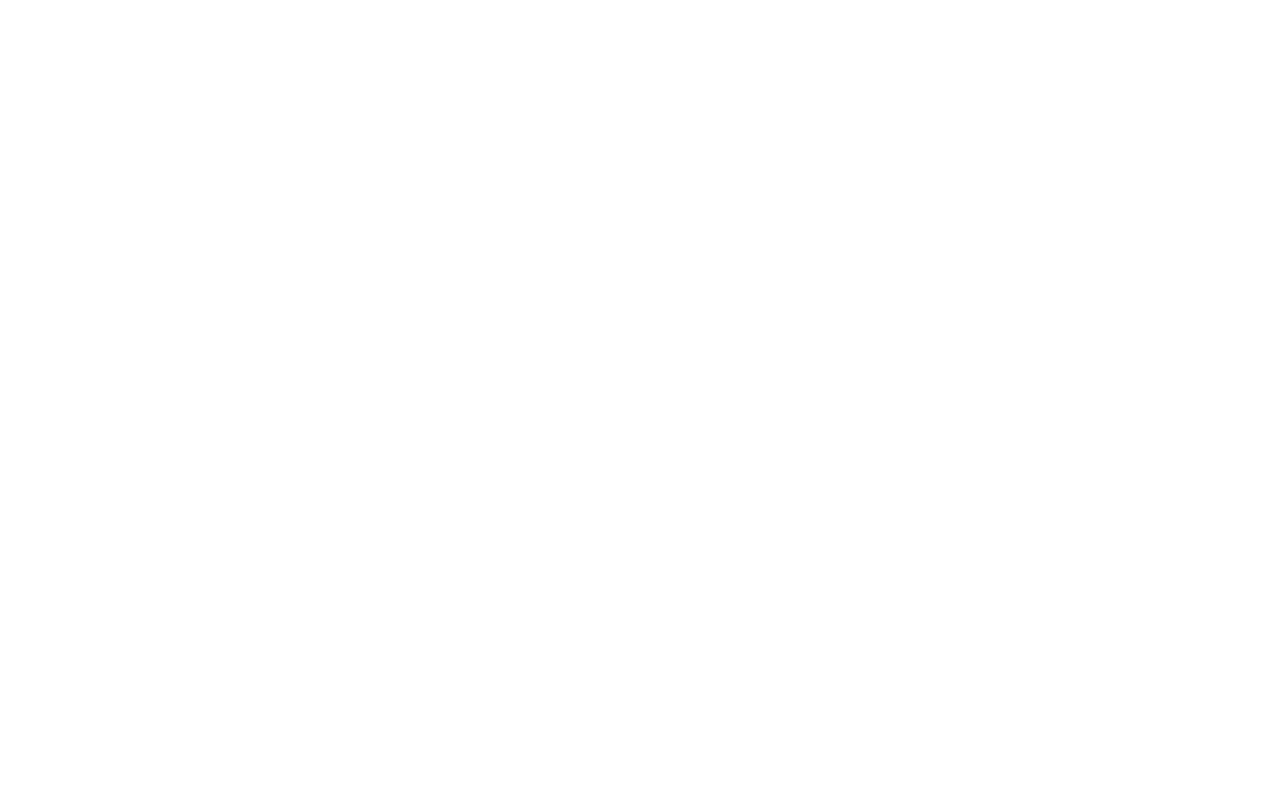
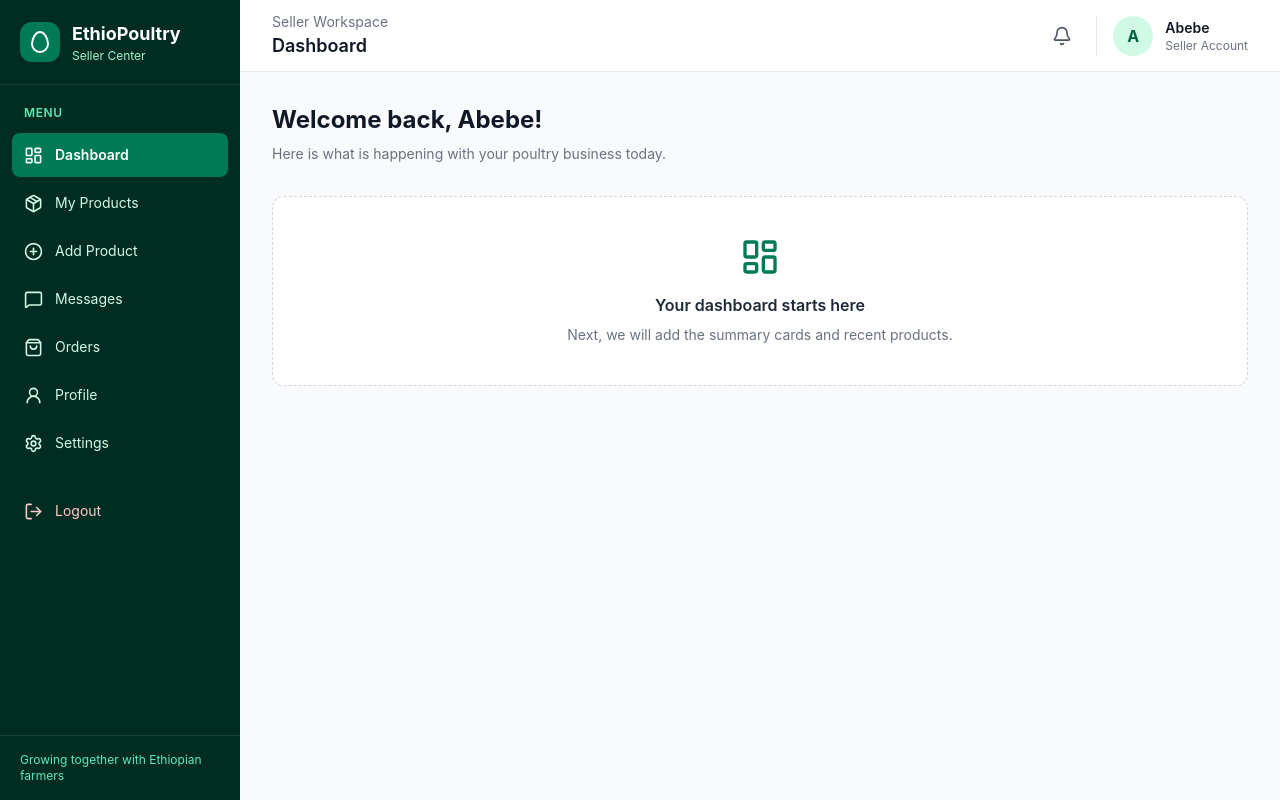
Before and after one commit to mega-gech/EthioPoultry, a React (Vite) app in the folder client/: page /seller/dashboard in a window 1280 px wide. Before the commit this address had no page. Built offline with nearby package versions, Linux system fonts and the light colour scheme.

Commit message:
add seller dashboard

```diff
--- a/client/src/App.tsx
+++ b/client/src/App.tsx
@@ -10,6 +10,7 @@
 import BuyerOrders from './pages/buyerProfile/BuyerOrders';
 import BuyerFavorites from './pages/buyerProfile/BuyerFavorites';
 import BuyerSettings from './pages/buyerProfile/BuyerSettings';
+import SellerDashboard from "./pages/SellerDashboard/SellerDashboard";
 
 function App() {
   return (
@@ -26,6 +27,7 @@
         <Route path="/buyer/orders" element={<BuyerOrders />} />
         <Route path='/buyer/favorites' element={<BuyerFavorites/>} />
         <Route path='/buyer/settings' element={<BuyerSettings />} />
+        <Route  path="/seller/dashboard"  element={<SellerDashboard />} />
       </Routes>
 
     </Router>
--- /dev/null
+++ b/client/src/pages/SellerDashboard/SellerDashboard.tsx
@@ -0,0 +1,161 @@
+
+import {
+  LayoutDashboard,
+  Package,
+  PlusCircle,
+  MessageSquare,
+  ShoppingBag,
+  UserRound,
+  Settings,
+  LogOut,
+  Egg,
+  Menu,
+  Bell,
+} from "lucide-react";
+
+const navigation = [
+  { name: "Dashboard", icon: LayoutDashboard, href: "/seller/dashboard" },
+  { name: "My Products", icon: Package, href: "/seller/products" },
+  { name: "Add Product", icon: PlusCircle, href: "/seller/products/add" },
+  { name: "Messages", icon: MessageSquare, href: "/seller/messages" },
+  { name: "Orders", icon: ShoppingBag, href: "/seller/orders" },
+  { name: "Profile", icon: UserRound, href: "/seller/profile" },
+  { name: "Settings", icon: Settings, href: "/seller/settings" },
+];
+
+export default function SellerDashboard() {
+  return (
+    <div className="min-h-screen bg-gray-50 md:flex">
+      {/* Sidebar */}
+      <aside className="flex w-full flex-col bg-emerald-950 text-white md:min-h-screen md:w-60 md:shrink-0">
+        {/* Logo */}
+        <div className="flex items-center gap-3 border-b border-white/10 px-5 py-5">
+          <div className="flex h-10 w-10 items-center justify-center rounded-xl bg-emerald-700">
+            <Egg size={24} />
+          </div>
+
+          <div>
+            <h1 className="text-lg font-bold">EthioPoultry</h1>
+            <p className="text-xs text-emerald-200">
+              Seller Center
+            </p>
+          </div>
+        </div>
+
+        {/* Navigation */}
+        <nav className="flex-1 space-y-1 px-3 py-5">
+          <p className="mb-3 px-3 text-xs font-semibold uppercase tracking-wider text-emerald-300">
+            Menu
+          </p>
+
+          {navigation.map((item) => {
+            const Icon = item.icon;
+            const isActive = item.name === "Dashboard";
+
+            return (
+              <a
+                key={item.name}
+                href={item.href}
+                className={`flex items-center gap-3 rounded-lg px-3 py-3 text-sm transition ${
+                  isActive
+                    ? "bg-emerald-700 font-semibold text-white"
+                    : "text-emerald-100 hover:bg-emerald-900"
+                }`}
+              >
+                <Icon size={19} />
+                <span>{item.name}</span>
+              </a>
+            );
+          })}
+
+          {/* Logout */}
+          <div className="pt-5">
+            <button
+              type="button"
+              onClick={() => {
+                localStorage.removeItem("token");
+                window.location.href = "/login";
+              }}
+              className="flex w-full items-center gap-3 rounded-lg px-3 py-3 text-sm text-red-200 transition hover:bg-red-500/10 hover:text-red-100"
+            >
+              <LogOut size={19} />
+              <span>Logout</span>
+            </button>
+          </div>
+        </nav>
+
+        <div className="border-t border-white/10 px-5 py-4">
+          <p className="text-xs text-emerald-300">
+            Growing together with Ethiopian farmers
+          </p>
+        </div>
+      </aside>
+
+      {/* Main content */}
+      <main className="min-w-0 flex-1">
+        {/* Topbar */}
+        <header className="flex h-[72px] items-center justify-between border-b border-gray-200 bg-white px-5 md:px-8">
+          <div>
+            <p className="text-sm text-gray-500">
+              Seller Workspace
+            </p>
+            <h2 className="text-lg font-semibold text-gray-900">
+              Dashboard
+            </h2>
+          </div>
+
+          <div className="flex items-center gap-4">
+            <button
+              type="button"
+              aria-label="Notifications"
+              className="rounded-full p-2 text-gray-600 hover:bg-gray-100"
+            >
+              <Bell size={20} />
+            </button>
+
+            <div className="flex items-center gap-3 border-l border-gray-200 pl-4">
+              <div className="flex h-10 w-10 items-center justify-center rounded-full bg-emerald-100 font-bold text-emerald-800">
+                A
+              </div>
+
+              <div className="hidden sm:block">
+                <p className="text-sm font-semibold text-gray-900">
+                  Abebe
+                </p>
+                <p className="text-xs text-gray-500">
+                  Seller Account
+                </p>
+              </div>
+            </div>
+          </div>
+        </header>
+
+        {/* Dashboard content placeholder */}
+        <section className="p-5 md:p-8">
+          <h2 className="text-2xl font-bold text-gray-900">
+            Welcome back, Abebe!
+          </h2>
+
+          <p className="mt-2 text-sm text-gray-500">
+            Here is what is happening with your poultry business today.
+          </p>
+
+          <div className="mt-8 rounded-xl border border-dashed border-gray-300 bg-white p-10 text-center">
+            <LayoutDashboard
+              size={40}
+              className="mx-auto text-emerald-700"
+            />
+
+            <h3 className="mt-4 font-semibold text-gray-800">
+              Your dashboard starts here
+            </h3>
+
+            <p className="mt-2 text-sm text-gray-500">
+              Next, we will add the summary cards and recent products.
+            </p>
+          </div>
+        </section>
+      </main>
+    </div>
+  );
+}
```
